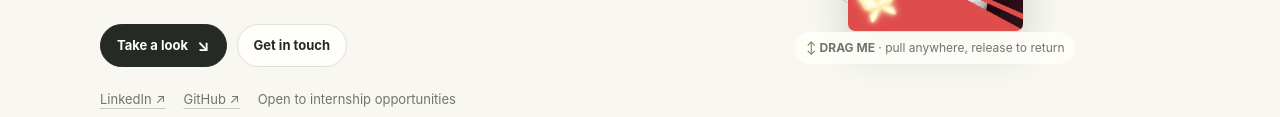
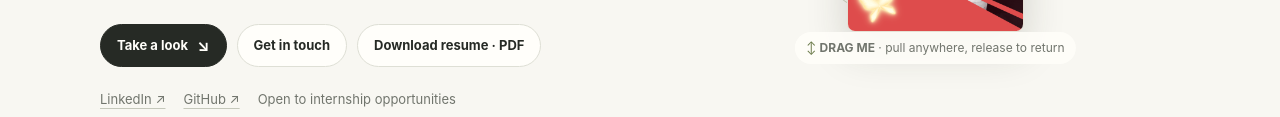
Before and after one commit to szlyrfae/athirah-syaziyah-portfolio, a plain HTML site: page index.html in a window 1280 px wide. Shown: the part 582-699 px from the top of the page. Drawn offline with Linux system fonts and the light colour scheme.

Commit message:
Add downloadable resume to portfolio

```diff
--- a/index.html
+++ b/index.html
@@ -264,7 +264,7 @@
     <section class="hero shell" id="home" aria-labelledby="hero-title">
       <div><span class="eyebrow">Mobile computing · Malaysia</span><h1 id="hero-title">Small details,<br><em>thoughtful apps.</em></h1>
         <p class="hero-lede">Hello, I’m <strong>Athirah</strong> — a Computer Science student who likes making useful things feel clear, friendly, and a little bit delightful.</p>
-        <div class="hero-actions"><a class="button primary" href="#work">Take a look <span class="arrow" aria-hidden="true">↘</span></a><a class="button soft" href="mailto:athirahsyaziyah@gmail.com">Get in touch</a></div>
+        <div class="hero-actions"><a class="button primary" href="#work">Take a look <span class="arrow" aria-hidden="true">↘</span></a><a class="button soft" href="mailto:athirahsyaziyah@gmail.com">Get in touch</a><a class="button soft" href="assets/athirah-syaziyah-resume.pdf" download="Athirah-Syaziyah-Resume.pdf" aria-label="Download Athirah Syaziyah resume as a PDF">Download resume · PDF</a></div>
         <div class="socials"><a href="https://www.linkedin.com/in/athirahsyaziyah" target="_blank" rel="noreferrer">LinkedIn ↗</a><a href="https://github.com/szlyrfae" target="_blank" rel="noreferrer">GitHub ↗</a><span>Open to internship opportunities</span></div>
       </div>
       <div class="hero-art" aria-label="Interactive photo ID badge on a lanyard"><span class="spark a" aria-hidden="true">✳</span><span class="spark b" aria-hidden="true">✦</span><div class="lanyard-rig">
```
Also changed, not shown: 1 other file.
